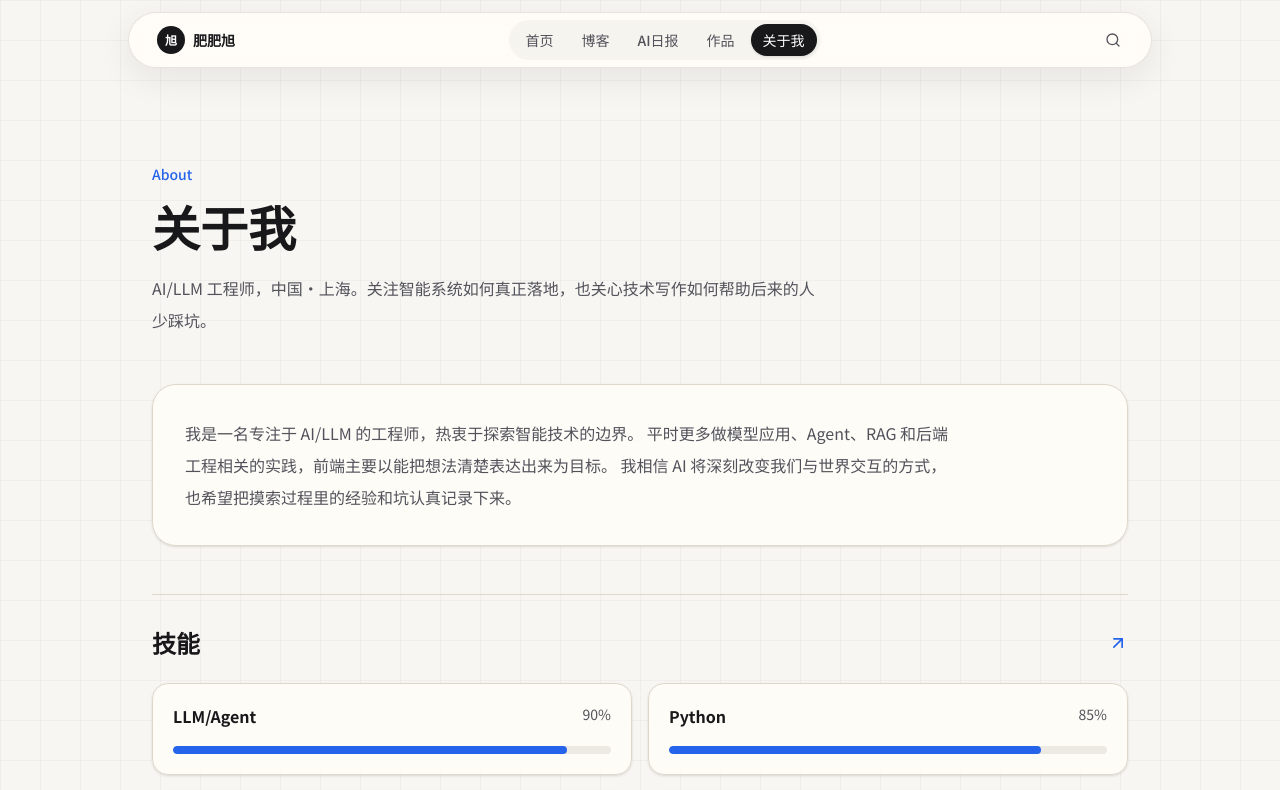
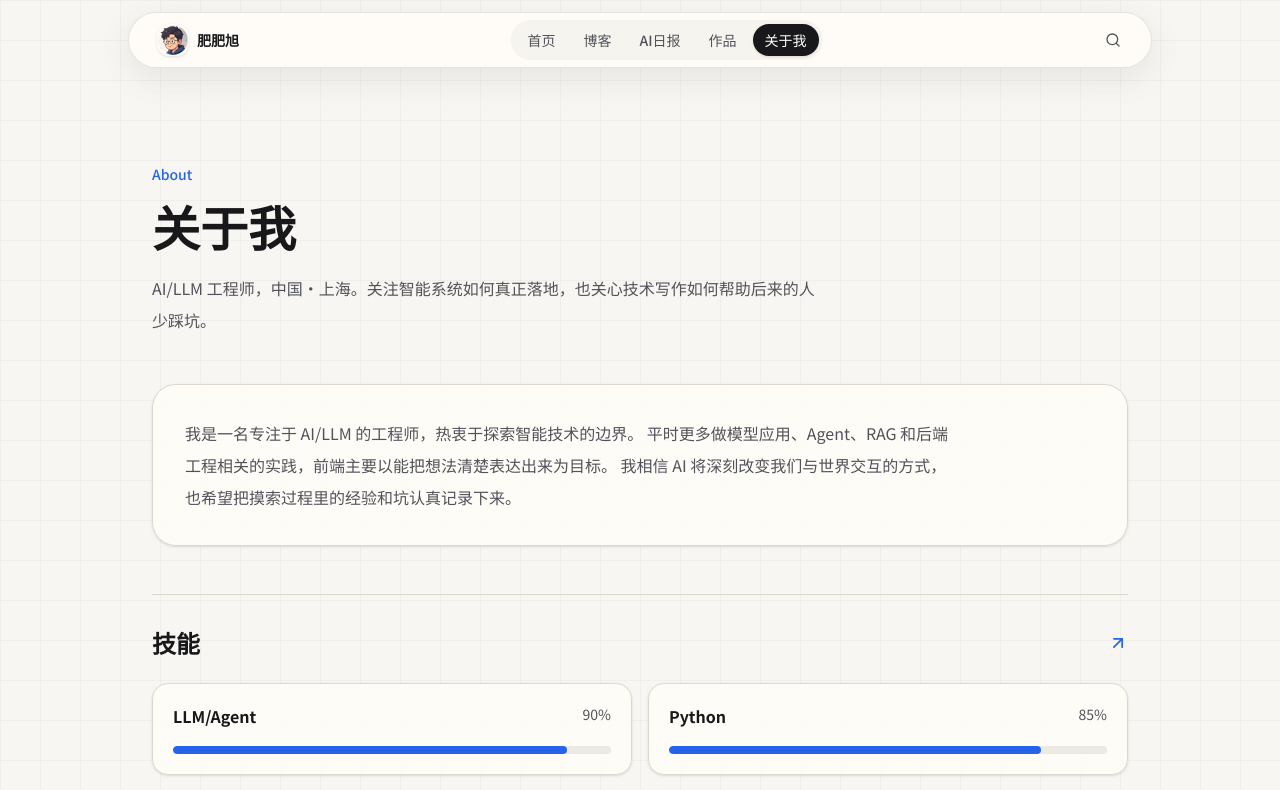
Before and after one commit to Lrcx/feifeixu-blog, a Next.js app: page /about in a window 1280 px wide. Shown: the top 790 px of the page. Built offline with nearby package versions, Linux system fonts and the light colour scheme.

Commit message:
fix code block styling and update logo

```diff
--- a/app/globals.css
+++ b/app/globals.css
@@ -95,6 +95,17 @@ body {
   box-shadow: 0 18px 50px rgba(24, 24, 27, 0.18);
 }
 
+.article-content pre code {
+  background: transparent;
+  border-radius: 0;
+  color: inherit;
+  display: block;
+  font-size: inherit;
+  line-height: inherit;
+  padding: 0;
+  white-space: pre;
+}
+
 .article-content table {
   border-collapse: collapse;
   display: block;
--- a/components/layout/header.tsx
+++ b/components/layout/header.tsx
@@ -1,6 +1,7 @@
 "use client";
 
 import { ArrowUpRight, GitBranch, Search } from "lucide-react";
+import Image from "next/image";
 import Link from "next/link";
 import { usePathname } from "next/navigation";
 
@@ -25,9 +26,14 @@ export function Header() {
           className="group inline-flex min-w-0 items-center gap-2 rounded-full px-2 py-1.5 text-sm font-semibold text-primary transition-colors hover:text-accent"
           aria-label="返回首页"
         >
-          <span className="grid size-7 shrink-0 place-items-center rounded-full bg-primary text-xs font-bold text-white transition-colors group-hover:bg-accent">
-            旭
-          </span>
+          <Image
+            src="/logo.png"
+            alt=""
+            width={32}
+            height={32}
+            className="size-8 shrink-0 rounded-xl shadow-sm transition-transform duration-200 group-hover:-rotate-3"
+            priority
+          />
           <span className="hidden sm:inline">肥肥旭</span>
         </Link>
 
```
Also changed, not shown: public/logo.png (added).
